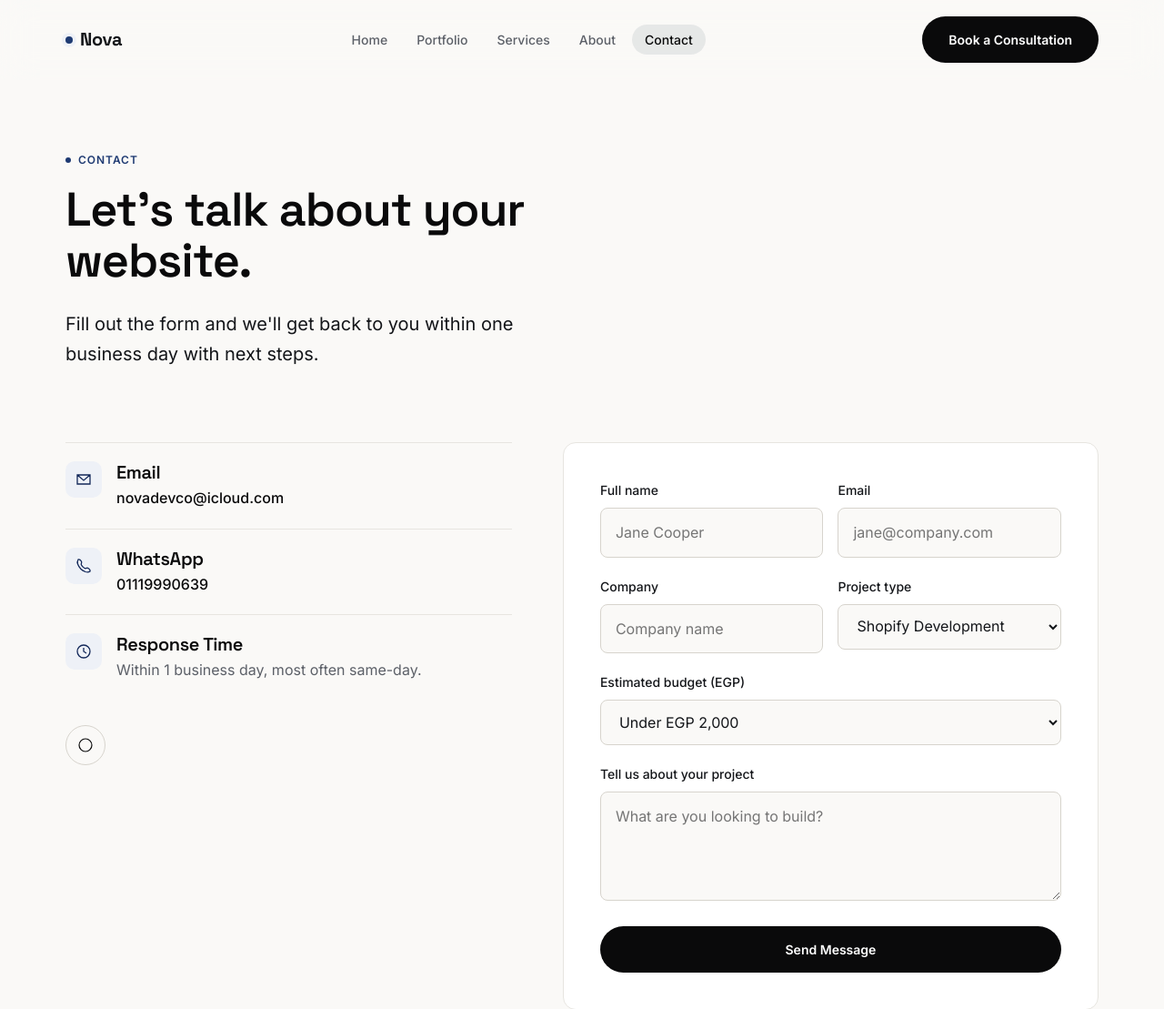
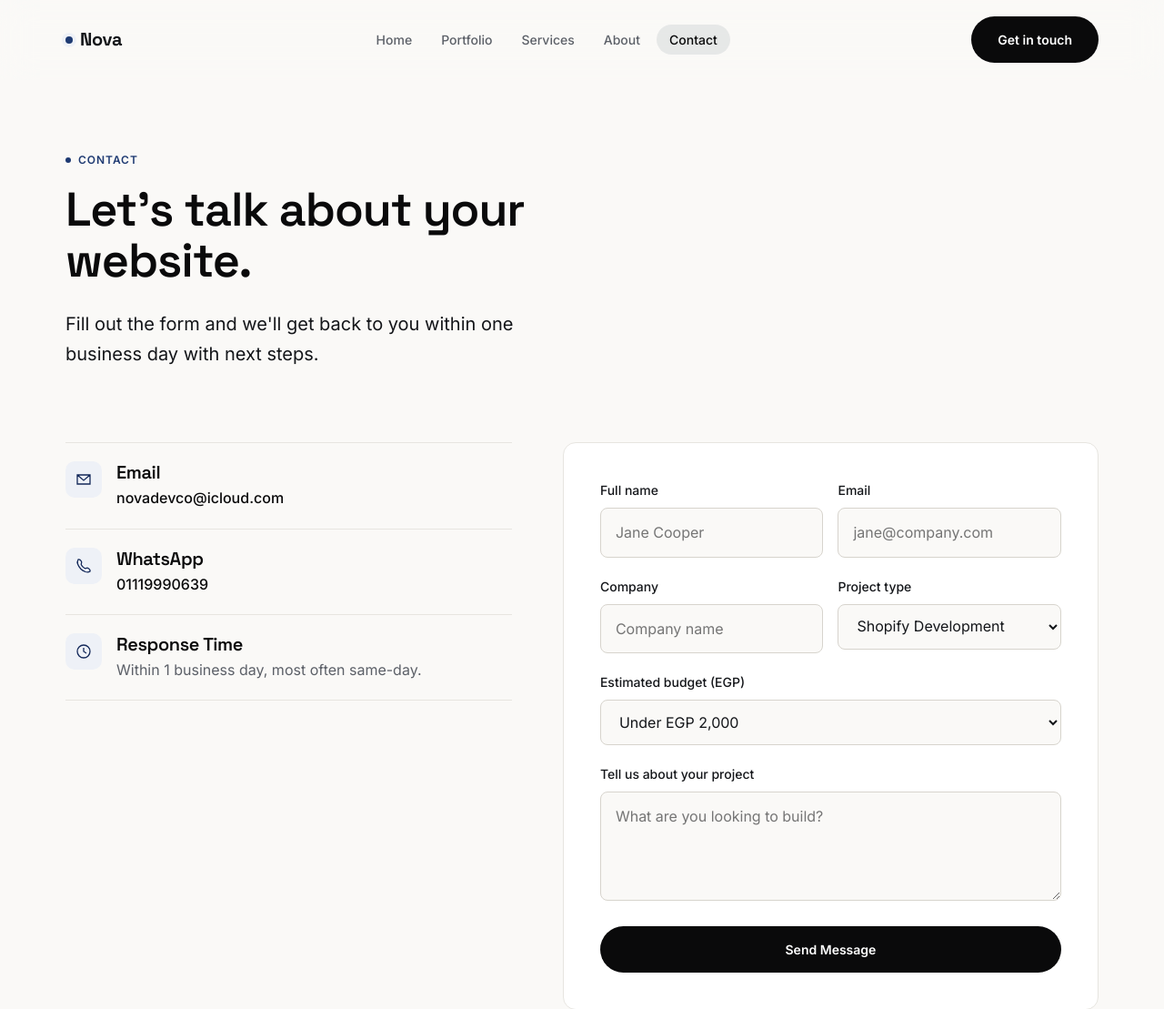
Before and after one commit to Youssef-2312/nova, a plain HTML site: page contact.html in a window 1280 px wide. Shown: the top 1109 px of the page at 91% size. Drawn offline with nearby package versions, Linux system fonts and the light colour scheme.

Commit message:
Update footer with Bootstrap, remove testimonials/social links, EGP pricing, WhatsApp contact

```diff
--- a/contact.html
+++ b/contact.html
@@ -66,7 +66,7 @@
       <li><a href="contact.html" class="active">Contact</a></li>
     </ul>
     <div class="nav-actions">
-      <a href="contact.html" class="btn btn-primary">Book a Consultation</a>
+      <a href="contact.html" class="btn btn-primary">Get in touch</a>
       <button class="nav-toggle" aria-label="Open menu">
         <svg width="18" height="14" viewBox="0 0 18 14" fill="none"><path d="M0 1H18M0 7H18M0 13H18" stroke="#0A0A0B" stroke-width="1.5"/></svg>
       </button>
@@ -81,7 +81,7 @@
   <a href="services.html">Services</a>
   <a href="about.html">About</a>
   <a href="contact.html">Contact</a>
-  <a href="contact.html" class="btn btn-primary">Book a Consultation</a>
+  <a href="contact.html" class="btn btn-primary">Get in touch</a>
 </div>
 
 <header class="page-hero">
@@ -106,9 +106,6 @@
       <div class="contact-info-item">
         <div class="icon"><svg width="18" height="18" viewBox="0 0 18 18" fill="none"><circle cx="9" cy="9" r="7" stroke="#14295A" stroke-width="1.3"/><path d="M9 5V9L12 11" stroke="#14295A" stroke-width="1.3"/></svg></div>
         <div><h4>Response Time</h4><p>Within 1 business day, most often same-day.</p></div>
-      </div>
-      <div class="socials">
-        <a class="social-btn" href="#" aria-label="Dribbble"><svg width="16" height="16" viewBox="0 0 16 16" fill="none"><circle cx="8" cy="8" r="7" stroke="#0A0A0B" stroke-width="1.2"/></svg></a>
       </div>
     </div>
 
--- a/services.html
+++ b/services.html
@@ -63,7 +63,7 @@
       <li><a href="contact.html">Contact</a></li>
     </ul>
     <div class="nav-actions">
-      <a href="contact.html" class="btn btn-primary">Book a Consultation</a>
+      <a href="contact.html" class="btn btn-primary">Get in touch</a>
       <button class="nav-toggle" aria-label="Open menu">
         <svg width="18" height="14" viewBox="0 0 18 14" fill="none"><path d="M0 1H18M0 7H18M0 13H18" stroke="#0A0A0B" stroke-width="1.5"/></svg>
       </button>
```
